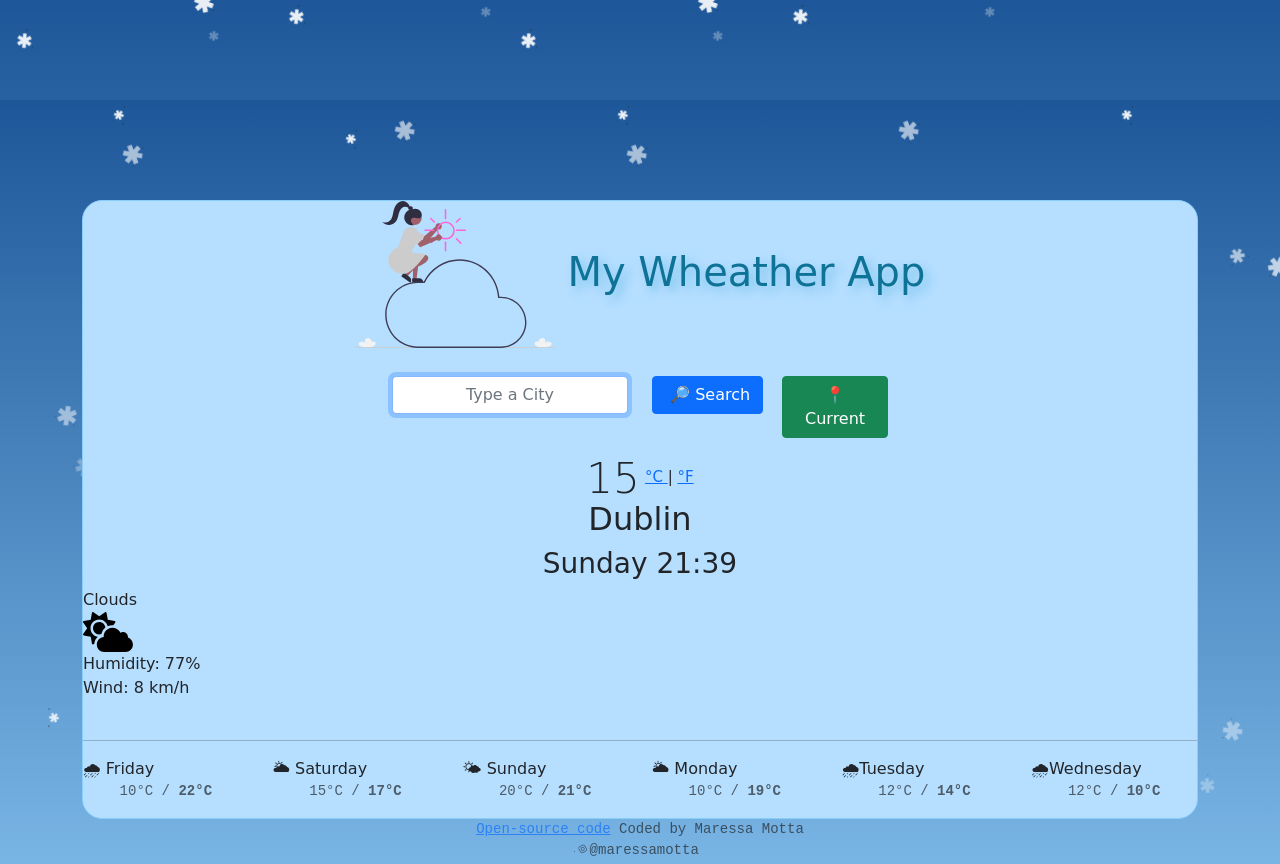
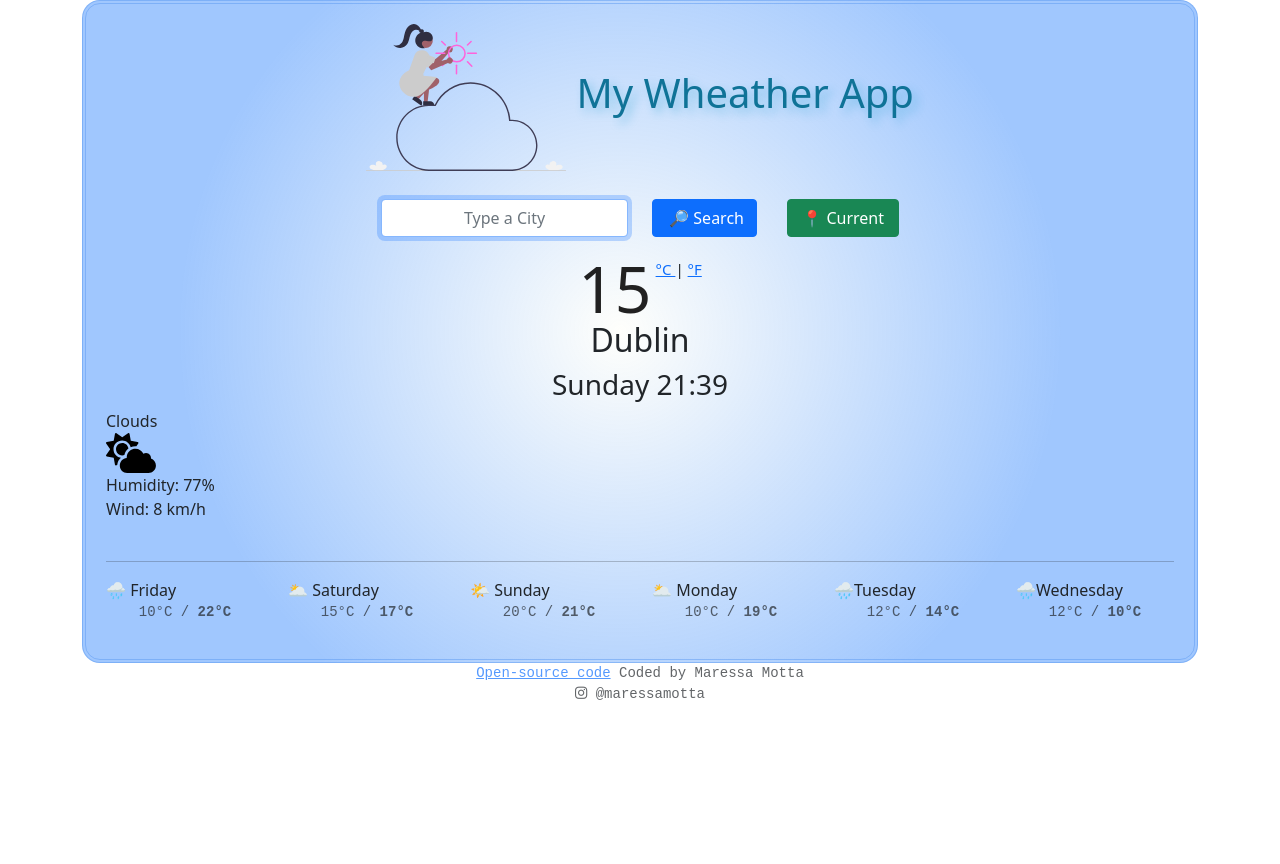
Before and after one commit to MaressaMotta/WeatherApp, a plain HTML site: page Wheater.html in a window 1280 px wide. Shown: the top 864 px of the page. After the commit the page ends 800 px from the top, so only its background shows below. Drawn offline with nearby package versions, Linux system fonts and the light colour scheme; no server answers; a web font is replaced by a local one.

Commit message:
function C/F

```diff
--- a/src/script.js
+++ b/src/script.js
@@ -114,10 +114,30 @@ function getCurrentLocation(event) {
   event.preventDefault();
   navigator.geolocation.getCurrentPosition(searchLocation);
 }
+function displayFahrenheitTemperature(event) {
+  event.preventDefault();
+  let fahrenheitTemperature = (0 * 9) / 5 + 32;
+
+  let temperatureElement = document.querySelector("#temperature");
+  temperatureElement.innerHTML = Math.round(fahrenheitTemperature);
+}
+function displayCelsiusTemperature(event) {
+  event.preventDefault();
+  let temperatureElement = document.querySelector("#temperature");
+  temperatureElement.innerHTML = Math.round(celsiusTemperature);
+}
+let celsiusTemperature = null;
+
 let currentLocationButton = document.querySelector("#current-location-button");
 currentLocationButton.addEventListener("click", getCurrentLocation);
 
 let form = document.querySelector("#city-form");
 form.addEventListener("submit", handleSubmit);
 
+let fahrenheitLink = document.querySelector("#fahrenheit-link");
+fahrenheitLink.addEventListener("click", displayFahrenheitTemperature);
+
+let celsiusLink = document.querySelector("#celsius-link");
+celsiusLink.addEventListener("click", displayCelsiusTemperature);
+
 search("Dublin");
--- a/src/styles.css
+++ b/src/styles.css
@@ -1,134 +1,6 @@
 html,
 body {
   font-family: "Dancing Script", cursive;
-  background-image: url("images\5949658.png");
-  padding-top: 100px;
-  background: #1e5799; /* Old browsers */
-  background: -moz-linear-gradient(top, #1e5799 0%, #7db9e8 100%); /* FF3.6+ */
-  background: -webkit-gradient(
-    linear,
-    left top,
-    left bottom,
-    color-stop(0%, #1e5799),
-    color-stop(100%, #7db9e8)
-  ); /* Chrome,Safari4+ */
-  background: -webkit-linear-gradient(
-    top,
-    #1e5799 0%,
-    #7db9e8 100%
-  ); /* Chrome10+,Safari5.1+ */
-  background: -o-linear-gradient(
-    top,
-    #1e5799 0%,
-    #7db9e8 100%
-  ); /* Opera 11.10+ */
-  background: -ms-linear-gradient(top, #1e5799 0%, #7db9e8 100%); /* IE10+ */
-  background: linear-gradient(to bottom, #1e5799 0%, #7db9e8 100%); /* W3C */
-  filter: progid:DXImageTransform.Microsoft.gradient( startColorstr='#1e5799', endColorstr='#7db9e8',GradientType=0 ); /* IE6-9 */
-  min-height: 100%;
-}
-
-.snowflakes {
-  width: 100%;
-  height: 1200px;
-  position: absolute;
-  top: -90px;
-  left: 0;
-}
-
-i,
-i:after,
-i:before {
-  background: white;
-}
-i {
-  display: inline-block;
-  -webkit-animation: snowflakes 3s linear 2s 20;
-  -moz-animation: snowflakes 3s linear 2s 20;
-  position: relative;
-}
-i:after,
-i:before {
-  height: 100%;
-  width: 100%;
-  content: ".";
-  position: absolute;
-  top: 0px;
-  left: 0px;
-  -webkit-transform: rotate(120deg);
-}
-i:before {
-  -webkit-transform: rotate(240deg);
-}
-
-@-webkit-keyframes snowflakes {
-  0% {
-    -webkit-transform: translate3d(0, 0, 0) rotate(0deg) scale(0.6);
-  }
-  100% {
-    -webkit-transform: translate3d(15px, 1200px, 0px) rotate(360deg) scale(0.6);
-  }
-}
-
-.snowflakes i:nth-child(3n) {
-  width: 16px;
-  height: 4px;
-  -webkit-animation-duration: 4s;
-  -webkit-animation-iteration-count: 30;
-  -webkit-transform-origin: right -45px;
-}
-
-.snowflakes i:nth-child(3n + 1) {
-  width: 24px;
-  height: 6px;
-  -webkit-animation-duration: 6s;
-  -webkit-animation-iteration-count: 45;
-  -webkit-transform-origin: right -30px;
-}
-
-.snowflakes i:nth-child(3n + 2) {
-  width: 32px;
-  height: 8px;
-  -webkit-animation-duration: 8s;
-  -webkit-animation-iteration-count: 60;
-  -webkit-transform-origin: right -15px;
-}
-
-/* different delays so they don't all start at the same time */
-.snowflakes i:nth-child(7n) {
-  opacity: 0.3;
-  -webkit-animation-delay: 0s;
-  -webkit-animation-timing-function: ease-in;
-}
-.snowflakes i:nth-child(7n + 1) {
-  opacity: 0.4;
-  -webkit-animation-delay: 1s;
-  -webkit-animation-timing-function: ease-out;
-}
-.snowflakes i:nth-child(7n + 2) {
-  opacity: 0.5;
-  -webkit-animation-delay: 1.5s;
-  -webkit-animation-timing-function: linear;
-}
-.snowflakes i:nth-child(7n + 3) {
-  opacity: 0.6;
-  -webkit-animation-delay: 2s;
-  -webkit-animation-timing-function: ease-in;
-}
-.snowflakes i:nth-child(7n + 4) {
-  opacity: 0.7;
-  -webkit-animation-delay: 2.5s;
-  -webkit-animation-timing-function: linear;
-}
-.snowflakes i:nth-child(7n + 5) {
-  opacity: 0.8;
-  -webkit-animation-delay: 3s;
-  -webkit-animation-timing-function: ease-out;
-}
-.snowflakes i:nth-child(7n + 6) {
-  opacity: 0.9;
-  -webkit-animation-delay: 3.5s;
-  -webkit-animation-timing-function: ease-in;
 }
 
 h1 {
@@ -142,11 +14,10 @@ h1 {
 }
 
 h2,
-h3,
-.temperature-header {
+h3 {
   font-weight: 100;
   text-align: center;
-  font-size: 42px;
+  font-size: 24px;
   line-height: 1;
   list-style: none;
 }
@@ -166,6 +37,18 @@ input {
   display: block;
   text-align: center;
 }
+li,
+.description {
+  display: block;
+  text-align: center;
+  list-style: none;
+  margin: 0;
+  padding: 0;
+  color: rgb(135, 135, 135);
+  font-size: 16px;
+  font-weight: 100;
+  line-height: 19px;
+}
 .btn-primary {
   color: #fff;
   background-color: #0d6efd;
@@ -175,18 +58,47 @@ input {
   margin: 0 auto;
 }
 .container .card {
-  background: #b5deff;
-  font-family: "Dancing Script", cursive;
-  border-radius: 20px;
-  border: 1px solid lightskyblue;
   box-shadow: lightslategrey;
+
+  padding: 20px;
+
+  background: radial-gradient(
+    592px at 48.2% 50%,
+    rgba(255, 255, 249, 0.6) 0%,
+    rgb(160, 199, 254) 74.6%
+  );
+
+  border: 4px double rgba(93, 154, 241, 0.5);
+  border-radius: 18px;
 }
 .units {
   position: relative;
-  top: -11px;
+  top: -38px;
   font-size: 15px;
   margin: 0 auto;
 }
 .weather-form {
   margin: 20px auto;
 }
+.temperature-header {
+  color: rgb(33, 33, 33);
+  font-size: 64px;
+  line-height: 1;
+  font-weight: 400;
+  text-align: center;
+  display: inline-block;
+}
+.weather-forecast-date {
+  font-size: 16px;
+  opacity: 0.5;
+}
+.weather-forecast-temperature-min {
+  opacity: 0.5;
+  color: #f65282;
+}
+
+.weather-forecast-temperatures {
+  font-size: 18px;
+  color: #f65282;
+  font-weight: 700;
+}
```
Also changed, not shown: index.html (+21 -14 lines).
